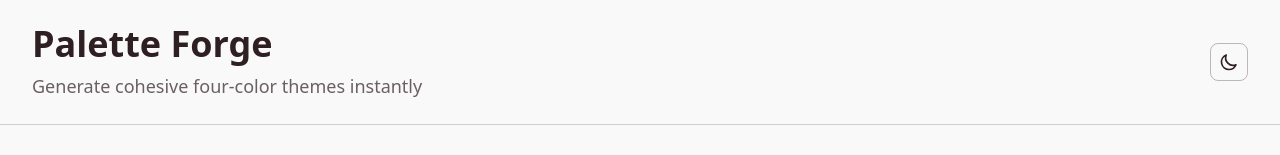
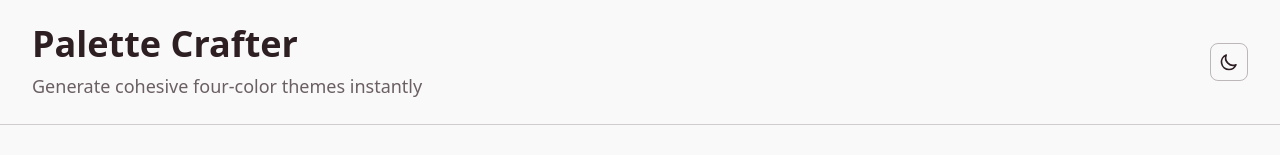
Before and after one commit to Andersseen/palette-forge, an Angular app: page / in a window 1280 px wide. Shown: the top 155 px of the page. Built offline with nearby package versions, Linux system fonts and the light colour scheme.

Commit message:
Update naming

```diff
--- a/src/components/header.ts
+++ b/src/components/header.ts
@@ -10,7 +10,7 @@ import ThemeSwitcher from "./theme-switcher";
           class="flex flex-col sm:flex-row items-center sm:justify-between gap-4 sm:gap-0"
         >
           <div class="w-full sm:w-auto text-center sm:text-left">
-            <h1 class="text-2xl sm:text-4xl font-bold">Palette Forge</h1>
+            <h1 class="text-2xl sm:text-4xl font-bold">Palette Crafter</h1>
             <p class="text-base sm:text-lg opacity-70 mt-1 sm:mt-2">
               Generate cohesive four-color themes instantly
             </p>
--- a/src/index.html
+++ b/src/index.html
@@ -1,7 +1,7 @@
 <!DOCTYPE html>
 <html lang="en">
   <head>
-    <title>Palette Forge</title>
+    <title>Palette Crafter</title>
     <link rel="icon" type="image/x-icon" href="favicon.ico" />
     <meta charset="UTF-8" />
     <base href="/" />
```
Also changed, not shown: 1 other file (tests, documents, lock files or other folders).
